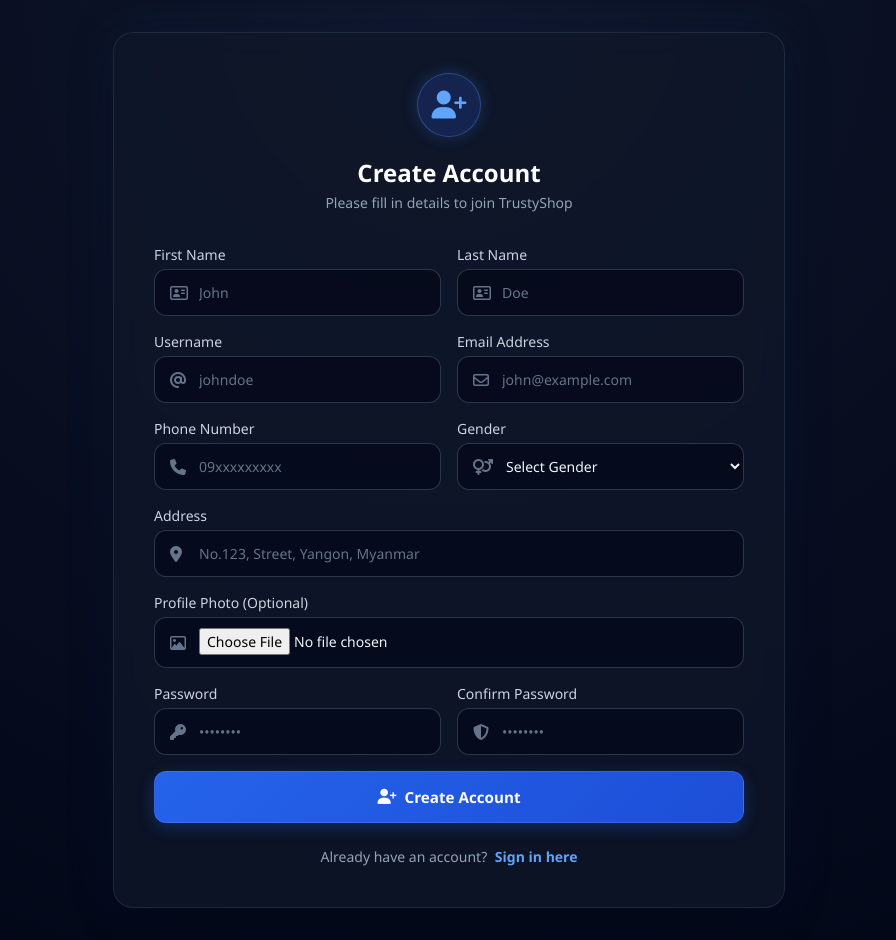
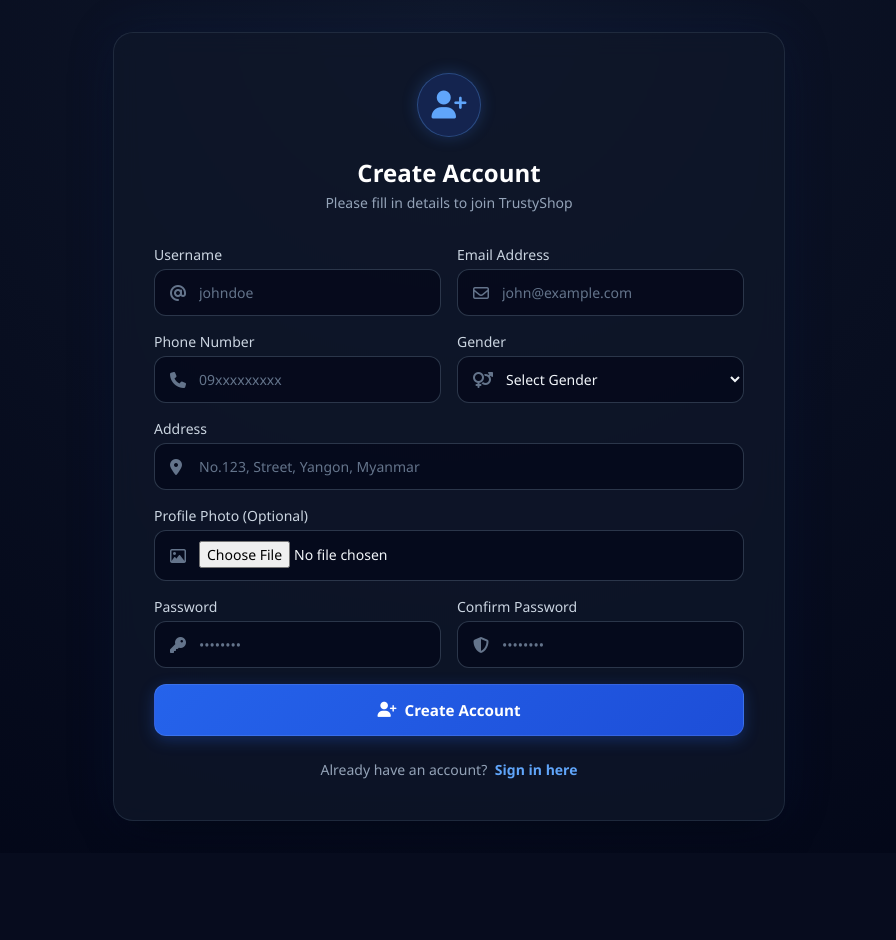
Before and after one commit to Juejuesan/Store, a Django app: page /user/register/ in a window 1280 px wide. Shown: the whole page, without its empty margins (191-1087 px from the left). After the commit the page ends 821 px from the top, so only its background shows below. Run offline with Django 5.2, Linux system fonts and the light colour scheme; some libraries are stand-ins or nearby versions.

Commit message:
delete front and back name

```diff
--- a/user/forms.py
+++ b/user/forms.py
@@ -5,8 +5,6 @@ from .models import Profile
 
 # 1. Register Form
 class RegisterForm(forms.ModelForm):
-    first_name = forms.CharField(max_length=30, required=True)
-    last_name = forms.CharField(max_length=30, required=True)
     phone_number = forms.CharField(max_length=20, required=True)
     address = forms.CharField(widget=forms.TextInput(), required=True)
     gender = forms.ChoiceField(choices=Profile.GENDER_CHOICES, required=True)
@@ -16,7 +14,7 @@ class RegisterForm(forms.ModelForm):
 
     class Meta:
         model = User
-        fields = ['username', 'email', 'first_name', 'last_name', 'password']
+        fields = ['username', 'email','password']
 
     def clean_username(self):
         username = self.cleaned_data.get('username')
--- a/user/templates/user/base.html
+++ b/user/templates/user/base.html
@@ -1,5 +1,5 @@
+<!DOCTYPE html>
 {% load static %}
-<!DOCTYPE html>
 <html lang="en">
 <head>
     <meta charset="UTF-8">
--- a/user/templates/user/register.html
+++ b/user/templates/user/register.html
@@ -15,22 +15,6 @@
     <form class="mt-8 space-y-4" method="POST" action="{% url 'user:register' %}" enctype="multipart/form-data">
         {% csrf_token %}
 
-        <div class="grid grid-cols-1 sm:grid-cols-2 gap-4">
-            <div class="form-group">
-                <label class="block text-sm font-medium text-slate-300 mb-1">First Name</label>
-                <div class="input-container">
-                    <input type="text" name="first_name" required class="auth-input" placeholder="John">
-                    <i class="fa-regular fa-address-card input-icon"></i>
-                </div>
-            </div>
-            <div class="form-group">
-                <label class="block text-sm font-medium text-slate-300 mb-1">Last Name</label>
-                <div class="input-container">
-                    <input type="text" name="last_name" required class="auth-input" placeholder="Doe">
-                    <i class="fa-regular fa-address-card input-icon"></i>
-                </div>
-            </div>
-        </div>
 
         <div class="grid grid-cols-1 sm:grid-cols-2 gap-4">
             <div class="form-group">
```
